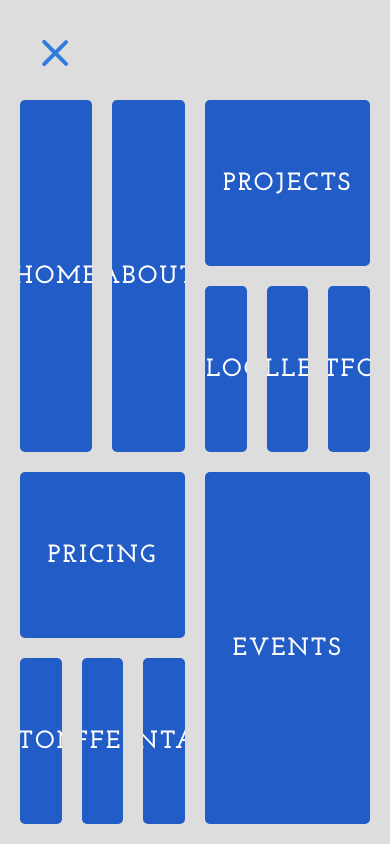
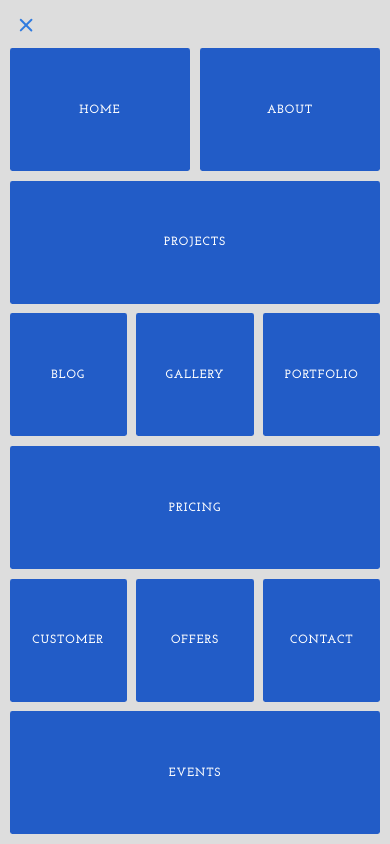
Before and after one commit to AndreiScafi/CSS-Grid-Menu, a plain HTML site: page index.html in a window 390 px wide. Both pictures are taken after a click on the element 52 px from the left and 52 px from the top of the page. Drawn offline with Linux system fonts and the light colour scheme.

Commit message:
Making the Project resposive.

```diff
--- a/style.css
+++ b/style.css
@@ -241,3 +241,102 @@ html {
     transition: transform .7s 1s;
     transform: translateX(0);
 }
+
+@media (max-width: 1300px) {
+    .nav-menu {
+        grid-template-columns: repeat(6, 1fr);
+        grid-template-rows: repeat(6, 1fr);
+    }
+
+    .nav-menu-item:nth-child(1) {
+        grid-column: 1 / 4;
+        grid-row: 1 / 2;
+    }
+
+    .nav-menu-item:nth-child(2) {
+        grid-column: 4 / -1;
+        grid-row: 1 / 2;
+    }
+
+    .nav-menu-item:nth-child(3) {
+        grid-column: 1 / -1;
+        grid-row: 2 / 3;
+    }
+
+    .nav-menu-item:nth-child(4) {
+        grid-column: 1 / 3;
+        grid-row: 3 / 4;
+    }
+
+    .nav-menu-item:nth-child(5) {
+        grid-column: 3 / 5;
+        grid-row: 3 / 4;
+    }
+
+    .nav-menu-item:nth-child(6) {
+        grid-column: 5 / -1;
+        grid-row: 3 / 4;
+    }
+
+    .nav-menu-item:nth-child(7) {
+        grid-column: 1 / -1;
+        grid-row: 4 / 5;
+    }
+
+    .nav-menu-item:nth-child(8) {
+        grid-column: 1 / -1;
+        grid-row: 6 / -1;
+    }
+
+    .nav-menu-item:nth-child(9) {
+        grid-column: 1 / 3;
+        grid-row: 5 / 6;
+    }
+
+    .nav-menu-item:nth-child(10) {
+        grid-column: 3 / 5;
+        grid-row: 5 / 6;
+    }
+
+    .nav-menu-item:nth-child(11) {
+        grid-column: 5 / -1;
+        grid-row: 5 / 6;
+    }
+}
+
+@media (max-width: 800px) {
+    html {
+        font-size: 50%;
+    }
+}
+
+@media (max-width: 650px) {
+    html {
+        font-size: 40%;
+    }
+}
+
+@media (max-width: 550px) {
+    html {
+        font-size: 35%;
+    }
+
+    .banner {
+        width: 80%;
+    }
+
+    .banner h1,
+    .banner p {
+        text-align: center;
+    }
+}
+
+@media (max-width: 450px) {
+    html {
+        font-size: 30%;
+    }
+
+    .banner {
+        width: 90%;
+    }
+}
```
